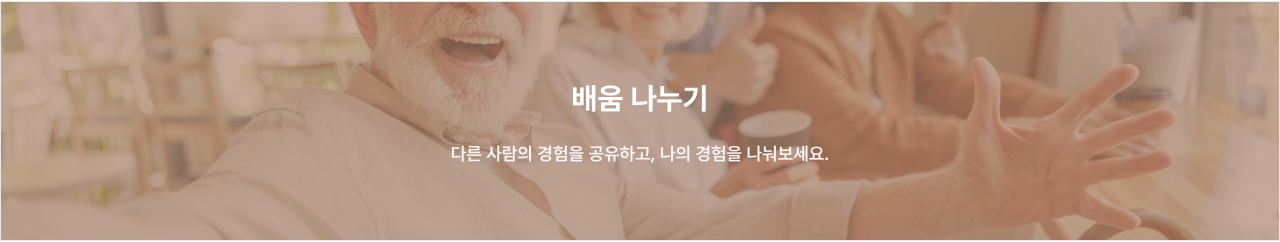
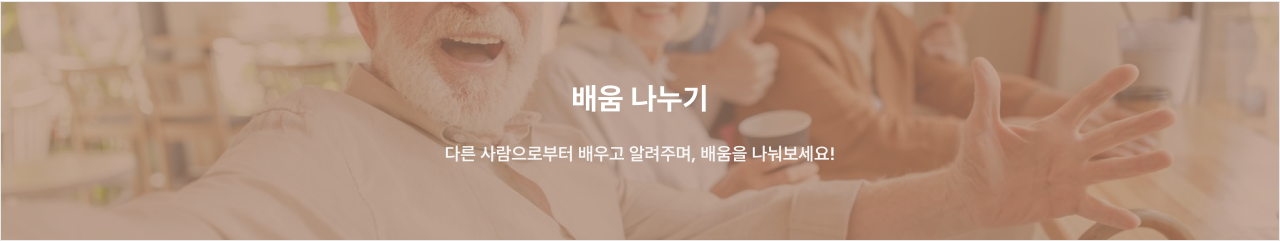
Before and after one commit to Kusitms-29th-Meetup-TeamE/Frontend, a Next.js app: page /share in a window 1280 px wide. Shown: the part 69-311 px from the top of the page. Built offline with nearby package versions, Linux system fonts and the light colour scheme.

Commit message:
🌈 Update(#92): modified ux-writing in share-page

```diff
--- a/src/app/share/page.tsx
+++ b/src/app/share/page.tsx
@@ -112,7 +112,7 @@ const page = () => {
     <>
       <ActivityBanner
         title={'배움 나누기'}
-        content={'다른 사람의 경험을 공유하고, 나의 경험을 나눠보세요.'}
+        content={'다른 사람으로부터 배우고 알려주며, 배움을 나눠보세요!'}
       />
       <div className="max-w-[1200px] w-full mx-auto pt-14 flex gap-6">
         <LearningProfile className="mt-[70px]" />
```
